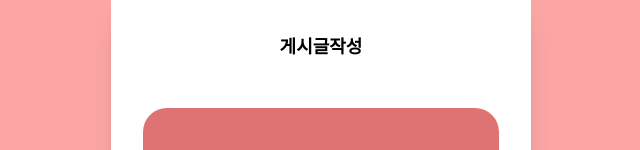
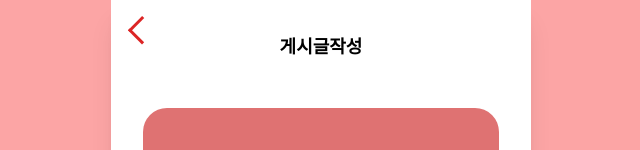
Before and after one commit to side-project-for-develop/frontend, a Next.js app: page /posts/new in a window 1280 px wide. Shown: the top 150 px of the page, without its empty margins (319-959 px from the left). Built offline with nearby package versions, Linux system fonts and the light colour scheme.

Commit message:
feat: 뒤로가기 버튼

```diff
--- a/src/app/posts/new/page.tsx
+++ b/src/app/posts/new/page.tsx
@@ -3,14 +3,21 @@
 import { Button } from "@/components/_Materials/Button";
 import { Input } from "@/components/_Materials/Input";
 import { useCallback } from "react";
+import { useRouter } from "next/navigation";
+import BackBtnComponent from "@/components/Common/BackBtnComponent";
 
 const Page = () => {
+  const router = useRouter();
   const onChangeId = useCallback((e: React.ChangeEvent<HTMLInputElement>) => {},
   []);
+
+  const onBackHandler = () => {
+    router.back();
+  };
   return (
     <div className="relative flex flex-col items-center gap-12 min-h-screen overflow-hidden sm:gap-4 xsm:gap-2">
       {/* back button => component with actual link*/}
-
+      <BackBtnComponent clickHandler={onBackHandler} />
       <div className="font-bold mt-8 text-lg xsm:mt-4">게시글작성</div>
 
       <div className="w-[calc(100%-4rem)] p-10 flex flex-col gap-4 items-center bg-[#DF7272] rounded-3xl sm:p-5 xsm:p-3">
--- /dev/null
+++ b/src/components/Common/BackBtnComponent.tsx
@@ -0,0 +1,15 @@
+import Image from "next/image";
+import Back from "@/assets/backButton_red.svg";
+
+const BackBtnComponent = ({ clickHandler }: { clickHandler: () => void }) => {
+  return (
+    <div
+      className="absolute top-4 left-4 cursor-pointer"
+      onClick={clickHandler}
+    >
+      <Image src={Back} alt="" />
+    </div>
+  );
+};
+
+export default BackBtnComponent;
```
